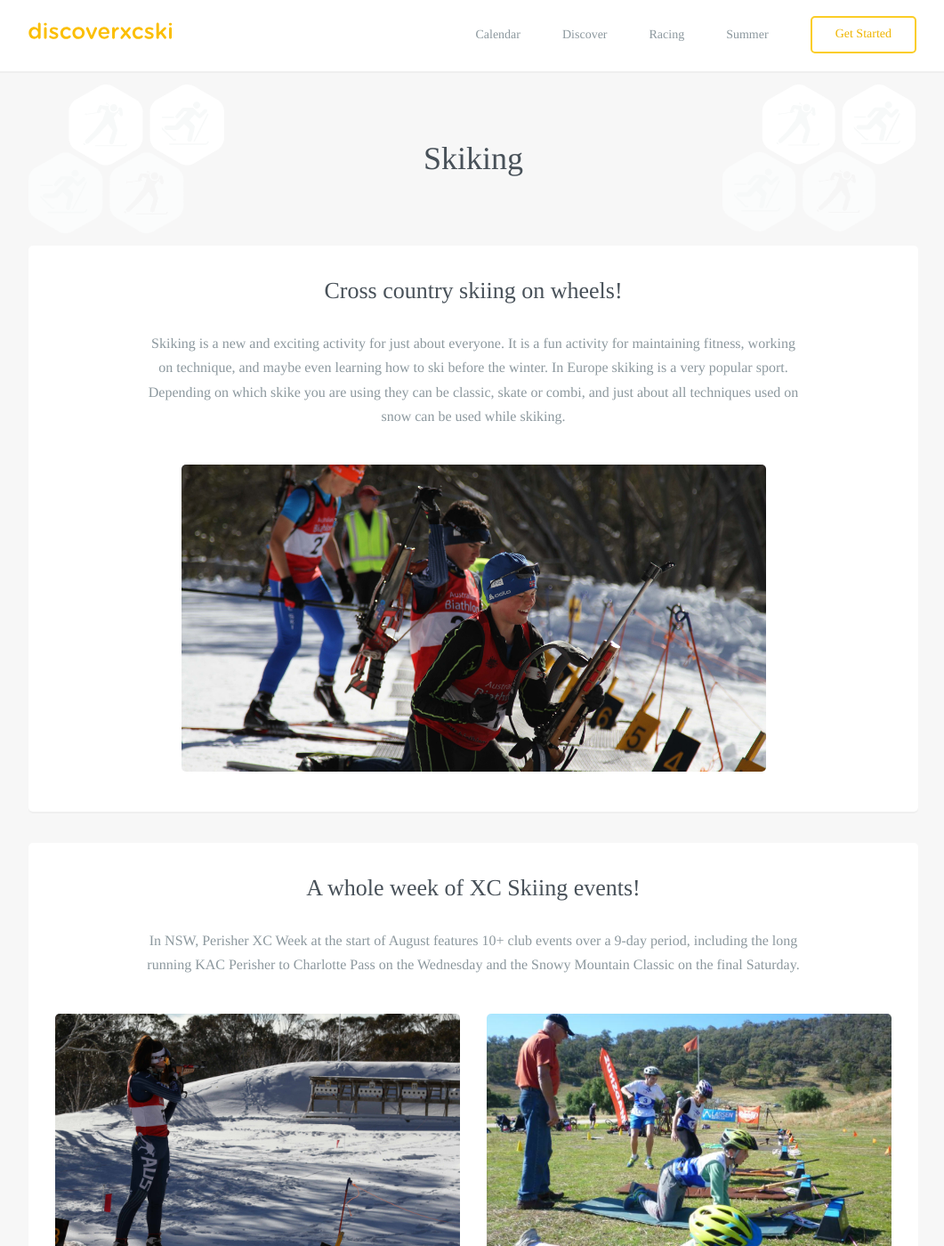
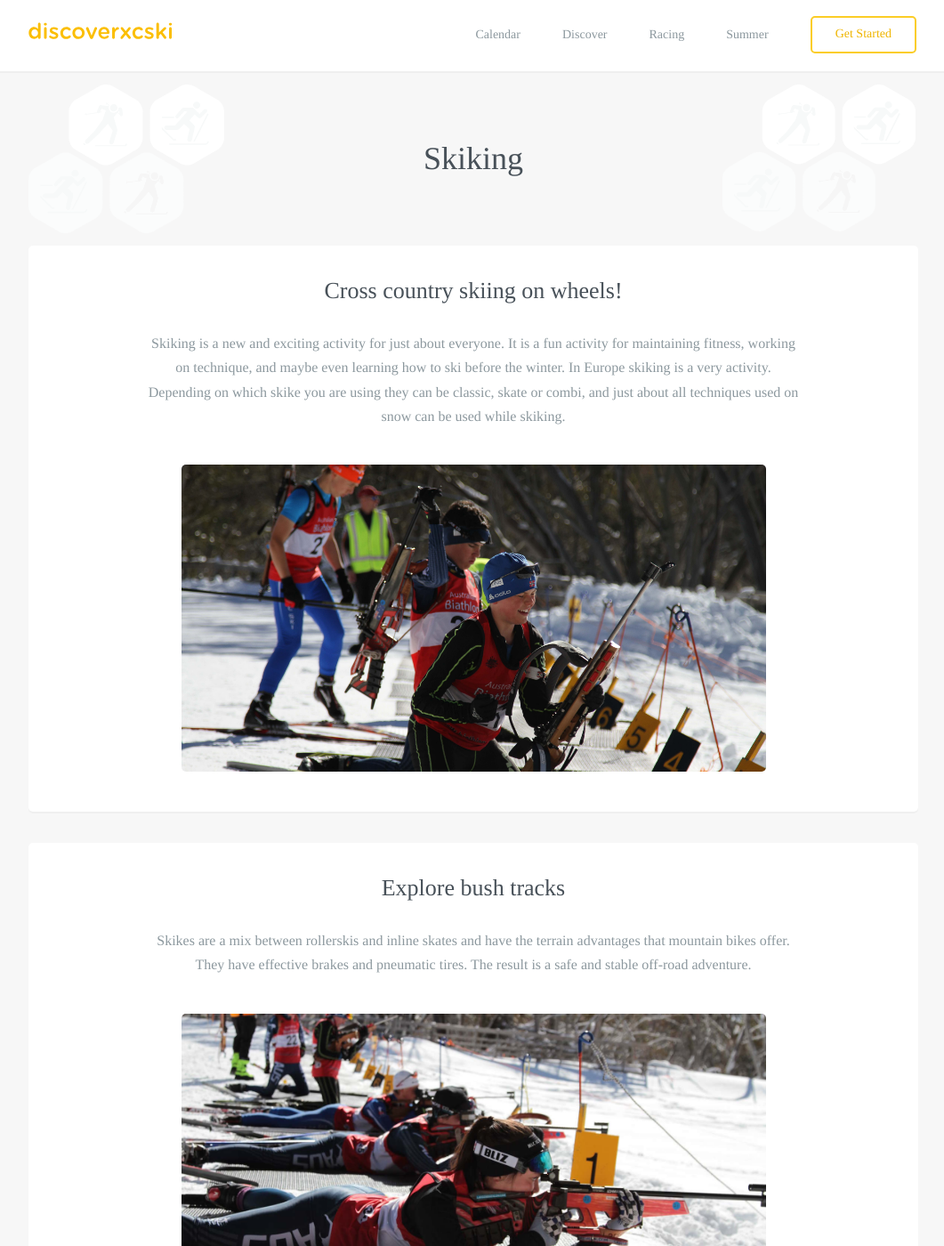
Before and after one commit to robcatto/robcatto.github.io, a Jekyll site: the page built from summer/skike/index.html, in a window 1280 px wide and 1400 px high. Shown: the whole window at 89% size, without its empty margins (108-1169 px from the left). Built offline with Jekyll 4.4.1, drawn with Linux system fonts in a browser that asks for light colours; some web fonts are replaced; Markdown is read by kramdown in place of the engine named in the settings; some of the changed text lies outside the part shown.

Commit message:
Update index.html

```diff
--- a/summer/skike/index.html
+++ b/summer/skike/index.html
@@ -46,7 +46,7 @@ layout: default
         <div id="content1">
         <section class="mobile_section">
                 <h3>Cross country skiing on wheels! </h3>
-                <p>Skiking is a new and exciting activity for just about everyone. It is a fun activity for maintaining fitness, working on technique, and maybe even learning how to ski before the winter. In Europe skiking is a very popular sport.  Depending on which skike you are using they can be classic, skate or combi, and just about all techniques used on snow can be used while skiking.
+                <p>Skiking is a new and exciting activity for just about everyone. It is a fun activity for maintaining fitness, working on technique, and maybe even learning how to ski before the winter. In Europe skiking is a very activity.  Depending on which skike you are using they can be classic, skate or combi, and just about all techniques used on snow can be used while skiking.
 
                 </p>
                 <div class="one">
@@ -56,11 +56,22 @@ layout: default
                 "></div>
                 </section>
 
+         <section class="mobile_section">
+                    <h3>Explore bush tracks</h3>
+                    <p>Skikes are a mix between rollerskis and inline skates and have the terrain advantages that mountain bikes offer. They have effective brakes and pneumatic tires. The result is a safe and stable off-road adventure.
+
+                    </p>
+                    <div class="one">
+                <div class="onelarge centered" style="
+                background-image: url(http://www.discoverxcski.com/images/australianbiathlon.jpg);
+                background-size: cover;
+                "></div>
+                </section>
 
                  <section class="mobile_section">
-                <h3>A whole week of XC Skiing events!</h3>
+                <h3>Get involved!</h3>
                 <p>
-                    In NSW, Perisher XC Week at the start of August features 10+ club events over a 9-day period, including the long running KAC Perisher to Charlotte Pass on the Wednesday and the Snowy Mountain Classic on the final Saturday.
+                  Summer events include rollerski/skike races, biathlon races and getting out on the trails for a bit of fun with a group of like minded friends.  Check out the events calendar, your local xc community and Skike Australia for details of your local events.
 
 
                 </p>
```
